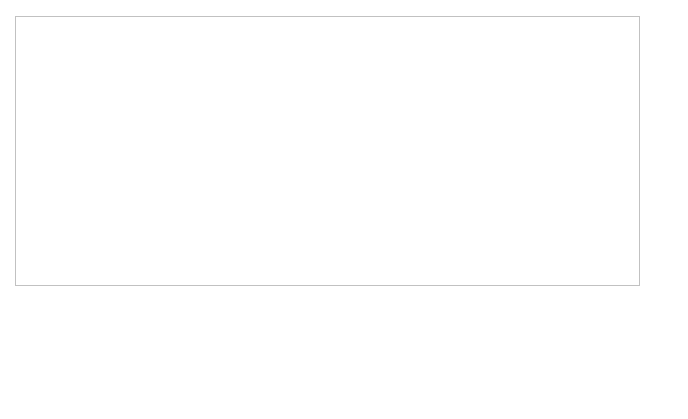
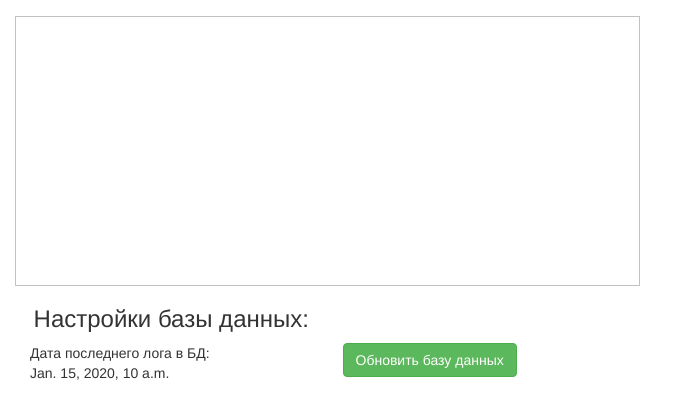
Before and after one commit to OSLL/mooc-lp-statistics, a Django app: template App/templates/home.html in a window 1280 px wide. Shown: the part 259-678 px from the top of the page, without its empty margins (0-688 px from the left). Run offline with Django 3.2, Linux system fonts and the light colour scheme; the template is opened without the code that fills it: most values are stand-ins (such as "Sample title", 1, 10 or a date in 2020); a map, chart or similar area stays blank; parts of the project's set-up code (start-up, migrations or seed data) failed here and were passed over; some libraries are stand-ins or nearby versions.

Commit message:
131. The button for updating DB

```diff
--- a/App/static/js/js_for_home_page.js
+++ b/App/static/js/js_for_home_page.js
@@ -299,3 +299,45 @@ function getData() {
     var selected_interval = document.getElementById("selected_interval").value;
     return [date_array, end_array, selected_interval];
 }
+function showSpinBDUpdate() {
+    var opts = {
+          lines: 12             // The number of lines to draw
+        , length: 7             // The length of each line
+        , width: 4              // The line thickness
+        , radius: 10           // The radius of the inner circle
+        , scale: 1.0            // Scales overall size of the spinner
+        , corners: 1            // Roundness (0..1)
+        , color: '#a2a2a2'         // #rgb or #rrggbb
+        , opacity: 1/4          // Opacity of the lines
+        , rotate: 0             // Rotation offset
+        , direction: 1          // 1: clockwise, -1: counterclockwise
+        , speed: 1              // Rounds per second
+        , trail: 100            // Afterglow percentage
+        , fps: 20               // Frames per second when using setTimeout()
+        , zIndex: 2e9           // Use a high z-index by default
+        , className: 'spinner'  // CSS class to assign to the element
+        , top: '50%'            // center vertically
+        , left: '50%'           // center horizontally
+        , shadow: false         // Whether to render a shadow
+        , hwaccel: false        // Whether to use hardware acceleration (might be buggy)
+        , position: 'absolute'  // Element positioning
+    }
+    var target = document.getElementById('update_date')
+    var spinner = new Spinner(opts).spin(target)
+}
+
+function updateDB() {
+    var requestUrl = "/update_log_in_db/";
+
+    showSpinBDUpdate();
+
+    $.get(requestUrl, function(html) {
+        parseUpdateDBResult(html);
+    });
+}
+
+function parseUpdateDBResult(html) {
+    var target = document.getElementById('update_date');
+    var response = JSON.parse(html);
+    target.innerHTML = response['update_time'];
+}
--- a/App/templates/home.html
+++ b/App/templates/home.html
@@ -132,6 +132,20 @@
                             </div>
                         </div>
                     </div>
+                    <div class="row">
+                        <div class="col-md-6" align="right">
+                            <h3 align="center"> Настройки базы данных: </h3>
+                        </div>
+                    </div>
+                    <div class="row">
+                        <div class="col-md-6" align="left">
+                            Дата последнего лога в БД: <p id="update_date">{{update_date}}</p>
+                        </div>
+                        <div class="col-md-6 right">
+                            <button onclick="updateDB()" type="button " class="btn btn-success">Обновить базу данных
+                            </button>
+                        </div>
+                    </div>
                 </div>
                 <div class="col-md-6">
                     <div class="row">
--- a/App/templates/update_log_in_db.html
+++ b/App/templates/update_log_in_db.html
@@ -1,2 +1 @@
-Updating log in database.
-Total quantity of lines in DB = {{ count_new_rows }}
+{"count_new_rows": "{{ count_new_rows }}", "update_time":"{{update_date}}"}
```
Also changed, not shown: App/another_functions.py (+17 -0 lines), App/views.py (+7 -2 lines).
